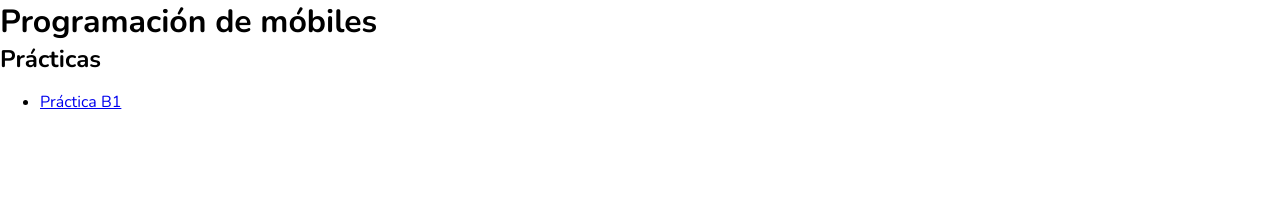
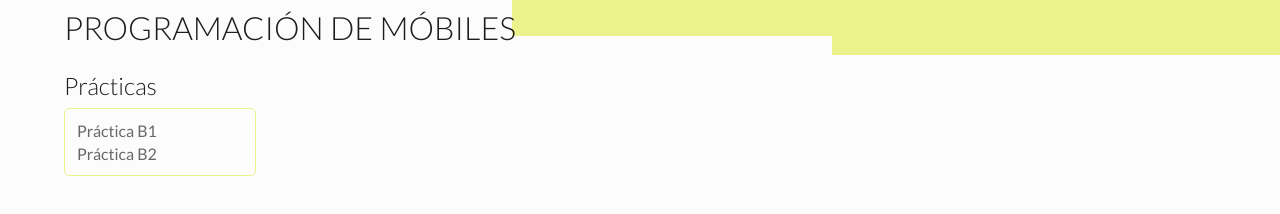
Before and after one commit to CarlosZamora14/programacion-de-moviles, a plain HTML site: page index.html in a window 1280 px wide. Drawn offline with nearby package versions, Linux system fonts and the light colour scheme.

Commit message:
add styles to index page

```diff
--- a/index.html
+++ b/index.html
@@ -5,21 +5,28 @@
   <meta charset="UTF-8">
   <meta name="viewport" content="width=device-width, initial-scale=1.0">
   <title>Programación de móbiles</title>
-  <link href="https://fonts.googleapis.com/css?family=Nunito:300,regular,700" rel="stylesheet" />
+  <link href="https://fonts.googleapis.com/css?family=Lato:300,regular,700" rel="stylesheet" />
   <link rel="stylesheet" href="styles.css">
 </head>
 
 <body>
-  <header>
-    <h1>Programación de móbiles</h1>
+  <header class="header">
+    <div class="container">
+      <h1 class="title">Programación de móbiles</h1>
+    </div>
   </header>
-  <main>
-    <h2>Prácticas</h2>
-    <ul>
-      <li>
-        <a href="./exercise-b1">Práctica B1</a>
-      </li>
-    </ul>
+  <main class="main">
+    <div class="container">
+      <h2 class="subtitle">Prácticas</h2>
+      <ul class="list">
+        <li class="item">
+          <a href="./exercise-b1" class="link">Práctica B1</a>
+        </li>
+        <li class="item">
+          <a href="./exercise-b2" class="link">Práctica B2</a>
+        </li>
+      </ul>
+    </div>
   </main>
 </body>
 
--- a/styles.css
+++ b/styles.css
@@ -1,3 +1,11 @@
+:root {
+  --clr-white: #FCFCFC;
+  --clr-light-yellow: #ebf18b;
+  --clr-green: #bff3bb;
+  --clr-dark: #1D1D1D;
+  --clr-dark-gray: #696767;
+}
+
 html,
 body {
   box-sizing: border-box;
@@ -20,5 +28,130 @@ p {
 }
 
 body {
-  font-family: 'Nunito', sans-serif;
+  font-family: 'Lato', sans-serif;
+  color: var(--clr-dark);
+  min-height: 100vh;
+  background-color: var(--clr-white);
 }
+
+.container {
+  width: 96%;
+  max-width: 80rem;
+  margin: 0 auto;
+}
+
+.header {
+  position: relative;
+  padding: 0.5rem 0;
+  z-index: 0;
+}
+
+.header::before,
+.header::after {
+  content: '';
+  position: absolute;
+  right: 0;
+  top: 0;
+  z-index: -1;
+  background-color: var(--clr-light-yellow);
+}
+
+.header::before {
+  width: 35%;
+  height: 100%;
+}
+
+.header::after {
+  width: 60%;
+  height: 65%;
+}
+
+.title {
+  font-weight: 300;
+  text-transform: uppercase;
+  font-size: 1.25rem;
+  word-break: break-word;
+}
+
+.subtitle {
+  font-weight: 300;
+  font-size: 1rem;
+}
+
+.main {
+  margin-top: 1rem;
+}
+
+.main .list {
+  display: inline-block;
+  min-width: min(12rem, 100%);
+  margin: 0.5rem 0 0;
+  padding: 0.75rem;
+  border: 1px solid var(--clr-light-yellow);
+  border-radius: 0.325rem;
+  list-style: none;
+}
+
+.main .item+.item {
+  margin-top: 0.25rem;
+}
+
+.main .link {
+  position: relative;
+  color: var(--clr-dark-gray);
+  text-decoration: none;
+  z-index: 0;
+}
+
+.main .link::before {
+  content: '';
+  position: absolute;
+  left: 0;
+  bottom: 0;
+  width: 100%;
+  height: 60%;
+  background-color: var(--clr-green);
+  z-index: -1;
+  transform-origin: 0 100%;
+  transform: scaleY(0);
+  transition: transform 250ms ease-in-out;
+}
+
+.main .link:hover:after,
+.main .link:focus:after {
+  transform: scaleY(1);
+}
+
+@media screen and (min-width: 18rem) {
+  .title {
+    font-size: 1.5rem;
+  }
+
+  .subtitle {
+    font-size: 1.125rem;
+  }
+}
+
+@media screen and (min-width: 24rem) {
+  .container {
+    width: 90%;
+  }
+
+  .title {
+    font-size: 1.75rem;
+  }
+
+  .subtitle {
+    font-size: 1.25rem;
+  }
+}
+
+@media screen and (min-width: 40rem) {
+  .title {
+    font-size: 2rem;
+  }
+
+  .subtitle {
+    font-size: 1.5rem;
+  }
+}
```
